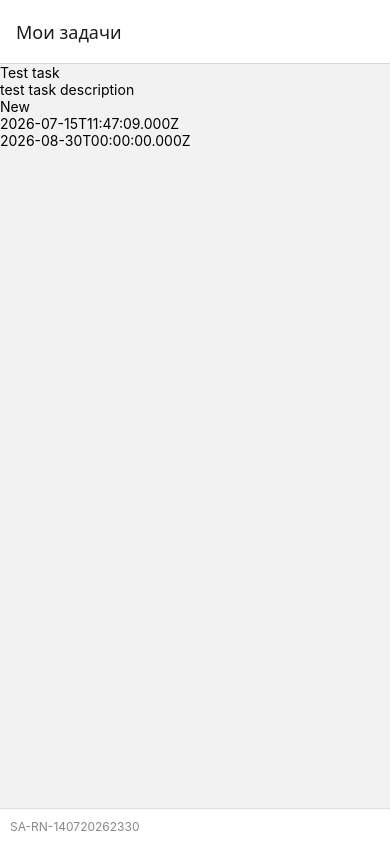
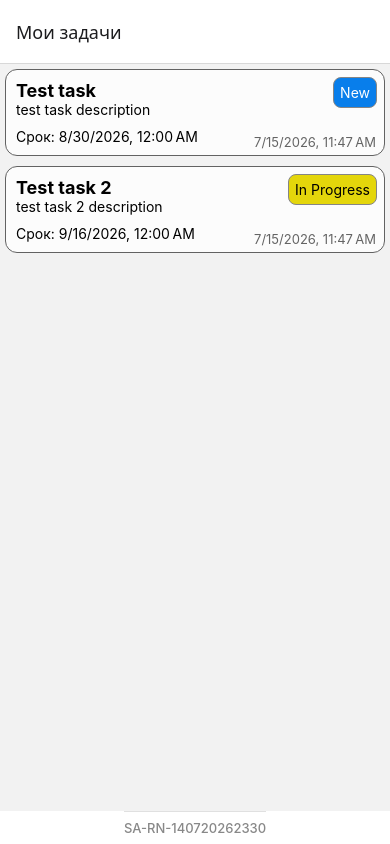
Before and after one commit to M0roh/TaskManager, a React Native app: screen /Home in a window 390 px wide. Built offline with nearby package versions, Linux system fonts and the light colour scheme.

Commit message:
feat: redesign task list

```diff
--- a/App.tsx
+++ b/App.tsx
@@ -1,12 +1,12 @@
 import React from "react";
 
-import { StatusBar } from "expo-status-bar";
 import { StyleSheet, Text, View } from "react-native";
 
 import HomeScreen from "./screens/HomeScreen";
 
 import { NavigationContainer } from "@react-navigation/native";
 import { createNativeStackNavigator } from "@react-navigation/native-stack";
+import { SafeAreaProvider, SafeAreaView } from "react-native-safe-area-context";
 
 type RootStackParamList = {
   Home: undefined;
@@ -16,9 +16,8 @@ const Stack = createNativeStackNavigator<RootStackParamList>();
 
 export default function App() {
   return (
+    <SafeAreaProvider>
       <View style={styles.container}>
-      <StatusBar style="auto" />
-
         <View style={styles.navigatorContainer}>
           <NavigationContainer>
             <Stack.Navigator initialRouteName="Home">
@@ -31,10 +30,11 @@ export default function App() {
           </NavigationContainer>
         </View>
 
-      <View style={styles.footer}>
+        <SafeAreaView edges={["bottom"]} style={styles.footer}>
           <Text style={styles.footerText}>SA-RN-140720262330</Text>
+        </SafeAreaView>
       </View>
-    </View>
+    </SafeAreaProvider>
   );
 }
 
@@ -49,16 +49,15 @@ const styles = StyleSheet.create({
 
   footer: {
     display: "flex",
+    alignSelf: "center",
 
-    justifyContent: "center",
-    alignContent: "center",
-
-    padding: 10,
+    paddingVertical: 8,
     borderTopWidth: 1,
     borderTopColor: "#e0e0e0",
   },
   footerText: {
-    fontSize: 12,
+    fontSize: 13,
     color: "#888888",
+    fontWeight: "500",
   },
 });
--- a/components/TaskListItem.tsx
+++ b/components/TaskListItem.tsx
@@ -1,7 +1,8 @@
 import React from "react";
 
-import { Text, View } from "react-native";
+import { StyleSheet, Text, View } from "react-native";
 import Task from "../types/task";
+import { formatDate } from "../utils";
 
 interface TaskListItemParams {
   task: Task;
@@ -9,14 +10,92 @@ interface TaskListItemParams {
 
 const TaskListItem = React.memo(({ task }: TaskListItemParams) => {
   return (
-    <View>
-      <Text>{task.title}</Text>
-      <Text>{task.description}</Text>
-      <Text>{task.status}</Text>
-      <Text>{task.createdDate}</Text>
-      <Text>{task.dueDate}</Text>
+    <View style={styles.listItem}>
+      <Text
+        style={[styles.status, STATUS_STYLES[task.status] || styles.newStatus]}
+      >
+        {task.status}
+      </Text>
+
+      <View style={styles.mainInfo}>
+        <Text style={styles.title}>{task.title}</Text>
+        <Text>{task.description}</Text>
+      </View>
+
+      <Text style={styles.dueDate}>Срок: {formatDate(task.dueDate)}</Text>
+
+      <Text style={styles.createdDate}>{formatDate(task.createdDate)}</Text>
     </View>
   );
 });
 
+const styles = StyleSheet.create({
+  listItem: {
+    position: "relative",
+    display: "flex",
+    flexDirection: "column",
+    padding: 10,
+    margin: 5,
+
+    backgroundColor: "#fcfcfc",
+    borderColor: "#626262",
+    borderWidth: 1,
+    borderRadius: 12,
+  },
+
+  mainInfo: {
+    display: "flex",
+    flexDirection: "column",
+  },
+
+  title: {
+    fontSize: 18,
+    fontWeight: "bold",
+  },
+
+  status: {
+    position: "absolute",
+    top: 7,
+    right: 7,
+    padding: 6,
+
+    borderWidth: 1,
+    borderColor: "#858585",
+    borderRadius: 8,
+  },
+
+  newStatus: {
+    backgroundColor: "#087eeb",
+    color: "#fefefe",
+  },
+
+  inProgressStatus: {
+    backgroundColor: "#e4d60b",
+  },
+
+  completedStatus: {
+    backgroundColor: "#48e777",
+  },
+
+  createdDate: {
+    position: "absolute",
+    bottom: 0,
+    right: 3,
+    padding: 5,
+
+    opacity: 0.6,
+    fontSize: 13,
+  },
+
+  dueDate: {
+    marginTop: 10,
+  },
+});
+
 export default TaskListItem;
+
+const STATUS_STYLES: Record<Task["status"], any> = {
+  Completed: styles.completedStatus,
+  "In Progress": styles.inProgressStatus,
+  New: styles.newStatus,
+};
--- a/package.json
+++ b/package.json
@@ -15,6 +15,7 @@
     "@react-navigation/native-stack": "^7.17.10",
     "expo": "~54.0.34",
     "expo-status-bar": "~3.0.9",
+    "luxon": "^3.7.2",
     "react": "19.1.0",
     "react-native": "0.81.5",
     "react-native-safe-area-context": "~5.6.2",
@@ -22,6 +23,7 @@
     "zustand": "^5.0.14"
   },
   "devDependencies": {
+    "@types/luxon": "^3.7.2",
     "@types/react": "~19.1.0",
     "json-server": "0.17.4",
     "typescript": "~5.9.2"
--- a/stores/tasksStore.ts
+++ b/stores/tasksStore.ts
@@ -25,6 +25,18 @@ export const useTaskStore = create<TaskState>()(
 
           createdDate: new Date().toISOString(),
           dueDate: new Date(2026, 7, 30).toISOString(),
+
+          syncStatus: false,
+        },
+        {
+          taskId: 2,
+
+          title: "Test task 2",
+          description: "test task 2 description",
+          status: "In Progress",
+
+          createdDate: new Date().toISOString(),
+          dueDate: new Date(2026, 8, 16).toISOString(),
 
           syncStatus: false,
         },
--- /dev/null
+++ b/utils.ts
@@ -0,0 +1,11 @@
+import { DateTime } from "luxon";
+
+const deviceTimeZone = Intl.DateTimeFormat().resolvedOptions().timeZone;
+const deviceLocale = Intl.DateTimeFormat().resolvedOptions().locale;
+
+export const formatDate = (dateUtc: string) => {
+  return DateTime.fromISO(dateUtc, { zone: "utc" })
+    .setZone(deviceTimeZone)
+    .setLocale(deviceLocale)
+    .toLocaleString(DateTime.DATETIME_SHORT);
+};
```
Also changed, not shown: app.json (line endings or trailing spaces). Lines whose indentation alone changed are shown as unchanged.
